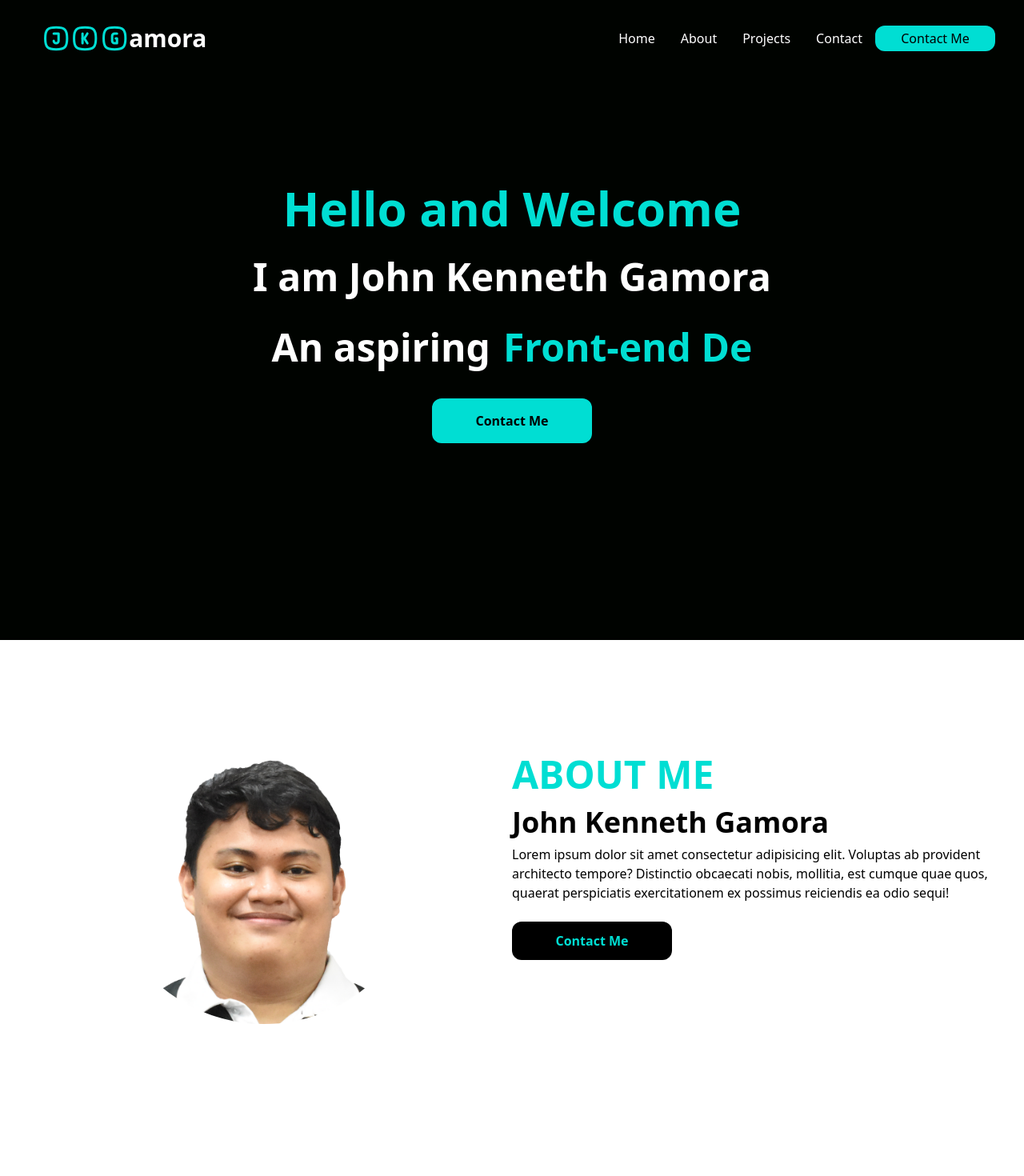
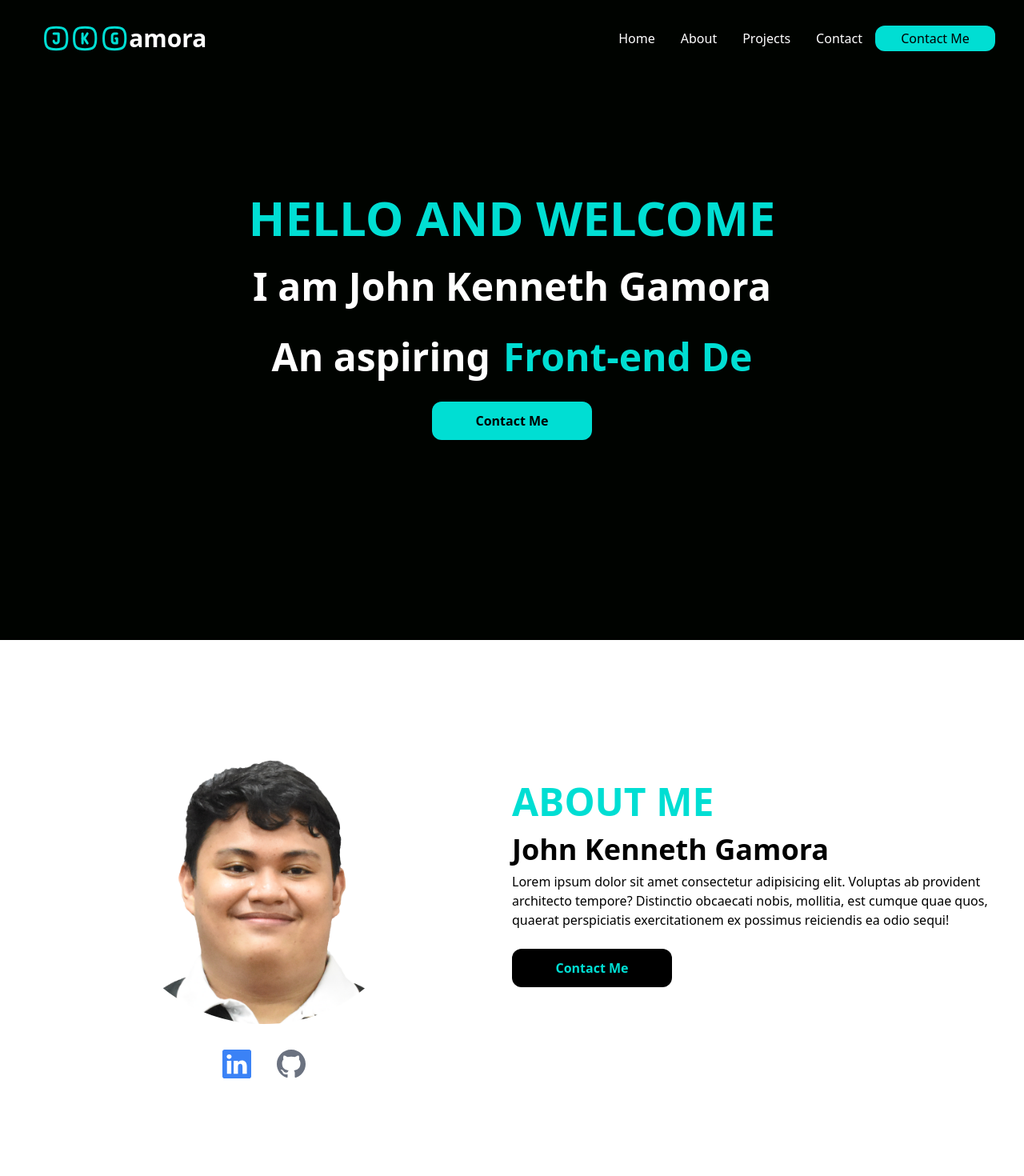
Before and after one commit to That1ProgrammerGuy/my-portfolio, a React (Create React App) app: page / in a window 1280 px wide. Shown: the top 1470 px of the page at 80% size. Built offline with nearby package versions, Linux system fonts and the light colour scheme.

Commit message:
Fixed Minor issues and code readability

```diff
--- a/src/components/About.jsx
+++ b/src/components/About.jsx
@@ -1,13 +1,24 @@
 import React from "react";
 import myphoto from "../assets/images/myphoto.png";
 import {Link} from 'react-scroll'
+import {BsLinkedin, BsGithub} from 'react-icons/bs'
 
 
 const About = () => {
   return (
     <div className="section w-full h-[800px] bg-white text-black py-16 px-4 justify-center items-center" id='about'>
       <div className="max-w-[1240px] mx-auto grid md:grid-cols-2">
-        <img className='rounded-full w-[400px] mx-auto my-4' src={myphoto}  alt="John Kenneth Gamora" />
+        <div>
+          <img className='rounded-full w-[400px] mx-auto my-4' src={myphoto}  alt="John Kenneth Gamora" />
+            <div className="flex text-4xl justify-center">
+              <a href="https://www.linkedin.com/in/jkgamora/" rel="noopener noreferrer" target="_blank" className="mx-4 my-4 text-blue-500 hover:text-blue-600">
+                <BsLinkedin />
+              </a>
+              <a href="https://github.com/That1ProgrammerGuy" rel="noopener noreferrer" target="_blank" className="mx-4 my-4 text-gray-500 hover:text-gray-600">
+                <BsGithub />
+              </a>
+            </div>
+          </div>
         <div className="flex flex-col justify-center">
           <p className='text-[#00DED3] md:text-5xl sm:text-4xl text-3xl py-2 font-bold uppercase '>About Me</p>
           <h1 className='md:text-4xl sm:text-3xl text-2xl font-bold py-2'>John Kenneth Gamora</h1>
--- a/src/components/Hero.jsx
+++ b/src/components/Hero.jsx
@@ -1,33 +1,59 @@
-import React from 'react'
-import Typed from 'react-typed'
-import {Link} from 'react-scroll'
+import React from 'react';
+import Typed from 'react-typed';
+import { Link } from 'react-scroll';
 
 const Hero = () => {
   return (
     <div className='section text-white' id='home'>
       <div className='m-w-[800px] mt-[-96px] w-full h-screen mx-auto text-center flex flex-col justify-center'>
-          <Typed className='md:text-6xl sm:text-4xl text-2xl text-[#00DED3] font-bold p-2 '
-            strings ={['Hello and Welcome']}
-            typeSpeed={40} showCursor={false}/>
-          <Typed className='md:text-5xl sm:text-3xl text-1xl font-bold md:py-6'
-            strings = {['^2000 I am John Kenneth Gamora']}
-            typeSpeed={40} showCursor={false}/>
+        {/* Greeting */}
+        <Typed
+          className='md:text-6xl sm:text-4xl text-2xl text-[#00DED3] font-bold p-2 uppercase'
+          strings={['Hello and Welcome']}
+          typeSpeed={40}
+          showCursor={false}
+        />
+
+        {/* Name */}
+        <Typed
+          className='md:text-5xl sm:text-3xl text-1xl font-bold md:py-6'
+          strings={['^2000 I am John Kenneth Gamora']}
+          typeSpeed={40}
+          showCursor={false}
+        />
+
+        {/* Role */}
         <div className='flex justify-center items-center'>
-              <Typed className='md:text-5xl sm:text-4xl text-2xl font-bold py-4'
-                strings = {['^4000An aspiring']}
-                typeSpeed={60} showCursor={false}/>
-              <Typed className='md:text-5xl sm:text-4xl text-2xl font-bold md:pl-4 pl-2 text-[#00DED3]'
-                strings={['^5000Front-end Developer','Back-end Developer' , 'Video Editor', 'Game Developer', 'Software Engineer']}
+          <Typed
+            className='md:text-5xl sm:text-4xl text-2xl font-bold py-4'
+            strings={['^4000An aspiring']}
+            typeSpeed={60}
+            showCursor={false}
+          />
+          <Typed
+            className='md:text-5xl sm:text-4xl text-2xl font-bold md:pl-4 pl-2 text-[#00DED3]'
+            strings={[
+              '^5000Front-end Developer',
+              'Back-end Developer',
+              'Video Editor',
+              'Game Developer',
+              'Software Engineer',
+            ]}
             startDelay={200}
             typeSpeed={40}
             backSpeed={40}
             showCursor={false}
-                loop/>
+            loop
+          />
         </div>
-            <button className='bg-[#00DED3] text-black w-[200px] rounded-xl font-bold my-6 mx-auto py-4'><Link to="contact">Contact Me</Link></button>
+
+        {/* Contact Button */}
+        <button className='bg-[#00DED3] text-black w-[200px] rounded-xl font-bold my-4 mx-auto py-3'>
+          <Link to='contact'>Contact Me</Link>
+        </button>
       </div>
     </div>
-  )
-}
+  );
+};
 
-export default Hero
+export default Hero;
--- a/src/components/Navbar.jsx
+++ b/src/components/Navbar.jsx
@@ -23,7 +23,9 @@ const Navbar = () => {
                 <li className='p-4'><Link to="about">About</Link></li>
                 <li className='p-4'><Link to="projects">Projects</Link></li>
                 <li className='p-4'><Link to="contact">Contact</Link></li>
-                <button className='w-[150px] rounded-xl font-medium  bg-[#00DED3] text-[black] my-3 py-1'><Link to="contact">Contact Me</Link></button>
+                <button className='w-[150px] rounded-xl font-medium  bg-[#00DED3] text-[black] my-3 py-1'>
+                    <Link to="contact">Contact Me</Link>
+                </button>
             </ul>
 
             <div onClick={handleMenu} className='block md:hidden'>
--- a/src/components/Projects.jsx
+++ b/src/components/Projects.jsx
@@ -1,29 +1,39 @@
-import React from 'react'
+import React from 'react';
 import readwithkam from "../assets/images/readwithkam.png";
 import githubprojects from "../assets/images/githubprojects.png";
 
 const Projects = () => {
   return (
-    <div id='projects' className='section w-full py-[10rem] px-4 bg-black text-white' >
+    <div id='projects' className='section w-full py-[10rem] px-4 bg-black text-white'>
       <div className='max-w-[1180px] mx-auto mb-5'>
-      <p className='text-[#00DED3] md:text-4xl sm:text-3xl text-2xl py-2 font-bold uppercase'>Projects</p>
+        <p className='text-[#00DED3] md:text-4xl sm:text-3xl text-2xl py-2 font-bold uppercase'>Projects</p>
         <h1>Lorem ipsum dolor sit amet consectetur adipisicing elit. Autem, provident.</h1>
       </div>
-      <div className='max-w-[1240px] mx-auto grid md:grid-cols-2 gap-8'>
-        <div className='gp flex flex-col overflow-hidden border-2 border-[#00DED3]/50 justify-center rounded-xl mx-5 md:text-4xl sm:text-3xl text-2xl'>
-          <a href='https://github.com/That1ProgrammerGuy' target='_blank'>
-            <img src={githubprojects} alt='Github Projects' className='w-full'></img>
+      <div className="max-w-[1240px] mx-auto grid md:grid-cols-2 gap-8">
+        {/* Github Projects */}
+        <div className="gp relative overflow-hidden border-2 border-[#00DED3]/50 rounded-xl mx-5 md:text-4xl sm:text-3xl text-2xl">
+          <a href="https://github.com/That1ProgrammerGuy" rel="noopener noreferrer" target="_blank">
+            <img src={githubprojects} alt="Github Projects" className="w-full" />
           </a>
-            {/* <div className='gp-hover:bg-black/70 w-full h-full absolute top-0 left-0 transition-all duration-300'></div>  */}
+          {/* Hover effect */}
+          <div className="absolute inset-0 bg-black opacity-0 hover:opacity-70 transition-opacity duration-300 flex items-center justify-center text-white text-lg font-semibold">
+            Visit My Github Projects
           </div>
-          <div className='gp flex flex-col overflow-hidden border-2 border-[#00DED3]/50 justify-center rounded-xl mx-5 md:text-4xl sm:text-3xl text-2xl'>
-            <a href='https://readwithkam.netlify.app/index.html' target='_blank'>
-              <img src={readwithkam} alt='ReadwithKam Website' className='w-full'></img>
-            </a>
+        </div>
+
+        {/* ReadwithKam Website */}
+        <div className="gp relative overflow-hidden border-2 border-[#00DED3]/50 rounded-xl mx-5 md:text-4xl sm:text-3xl text-2xl">
+          <a href="https://readwithkam.netlify.app/index.html" rel="noopener noreferrer" target="_blank">
+            <img src={readwithkam} alt="ReadwithKam Website" className="w-full" />
+          </a>
+          {/* Hover effect */}
+          <div className="absolute inset-0 bg-black opacity-0 hover:opacity-70 transition-opacity duration-300 flex items-center justify-center text-white text-lg font-semibold">
+            Visit My First Website
+          </div>
         </div>
       </div>
     </div>
-  )
+  );
 }
 
-export default Projects
+export default Projects;
```
Lines whose indentation alone changed are shown as unchanged.
